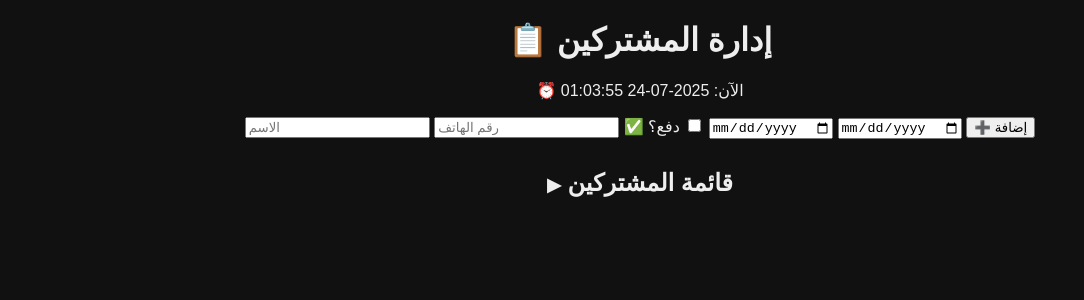
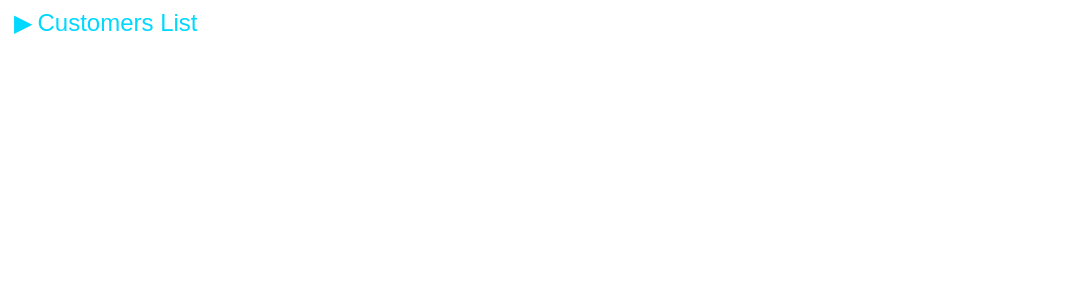
Before and after one commit to iqfadi0/Fadi-Web, a Flask app: page / in a window 1280 px wide. Shown: the top 300 px of the page, without its empty margins (0-1084 px from the left). Run offline with Flask 3, Linux system fonts and the light colour scheme.

Commit message:
Update index.html

```diff
--- a/templates/index.html
+++ b/templates/index.html
@@ -1,74 +1,23 @@
-<!DOCTYPE html>
-<html>
-<head>
-    <meta charset="UTF-8">
-    <title>إدارة المشتركين</title>
-    <style>
-        body { background-color: #111; color: #eee; font-family: sans-serif; text-align: center; }
-        table { width: 90%; margin: auto; border-collapse: collapse; margin-top: 20px; }
-        th, td { border: 1px solid #444; padding: 10px; }
-        th { background-color: #222; }
-        .toggle-btn { cursor: pointer; color: lightgreen; }
-        .delete-btn { color: red; cursor: pointer; }
-        .arrow { cursor: pointer; font-size: 18px; }
-        #customer-table { display: none; }
-    </style>
-    <script>
-        function toggleTable() {
-            const table = document.getElementById("customer-table");
-            const arrow = document.getElementById("arrow-icon");
-            if (table.style.display === "none") {
-                table.style.display = "table";
-                arrow.textContent = "▼";
-            } else {
-                table.style.display = "none";
-                arrow.textContent = "▶";
-            }
-        }
-    </script>
-</head>
-<body>
-    <h1>📋 إدارة المشتركين</h1>
-    <p>⏰ الآن: {{ now }}</p>
+<!-- أضف هذا الزر قبل <h2>Customers List -->
+<button id="toggleListBtn" style="
+  background: none;
+  border: none;
+  color: #00d8ff;
+  font-size: 1.5rem;
+  cursor: pointer;
+  margin-bottom: 10px;
+  user-select: none;
+  display: flex;
+  align-items: center;
+  gap: 5px;
+">
+  <span id="arrow">▶</span> Customers List
+</button>
 
-    <form method="POST" action="/add">
-        <input name="name" placeholder="الاسم" required>
-        <input name="phone" placeholder="رقم الهاتف" required>
-        <label>✅ دفع؟ <input type="checkbox" name="paid"></label>
-        <input name="start_date" type="date" required>
-        <input name="end_date" type="date" required>
-        <button type="submit">➕ إضافة</button>
-    </form>
-
-    <h2 onclick="toggleTable()" style="margin-top: 30px;">
-        <span id="arrow-icon" class="arrow">▶</span> قائمة المشتركين
-    </h2>
-
-    <table id="customer-table">
-        <tr>
-            <th>الاسم</th>
-            <th>الهاتف</th>
-            <th>مدفوع؟</th>
-            <th>من</th>
-            <th>إلى</th>
-            <th>إجراءات</th>
-        </tr>
-        {% for c in customers %}
-        <tr>
-            <td>{{ c.name }}</td>
-            <td>{{ c.phone }}</td>
-            <td>
-                <a href="/toggle/{{ loop.index0 }}" class="toggle-btn">
-                    {% if c.paid %}✅{% else %}❌{% endif %}
-                </a>
-            </td>
-            <td>{{ c.start_date }}</td>
-            <td>{{ c.end_date }}</td>
-            <td>
-                <a href="/delete/{{ loop.index0 }}" class="delete-btn">🗑️ حذف</a>
-            </td>
-        </tr>
-        {% endfor %}
-    </table>
-</body>
-</html>
+<!-- غلف جدول العملاء بـ div له id -->
+<div id="customersContainer" style="display:none;">
+  <table id="customersTable">
+    <!-- الجدول كما هو بدون تعديل -->
+    ...
+  </table>
+</div>
```
